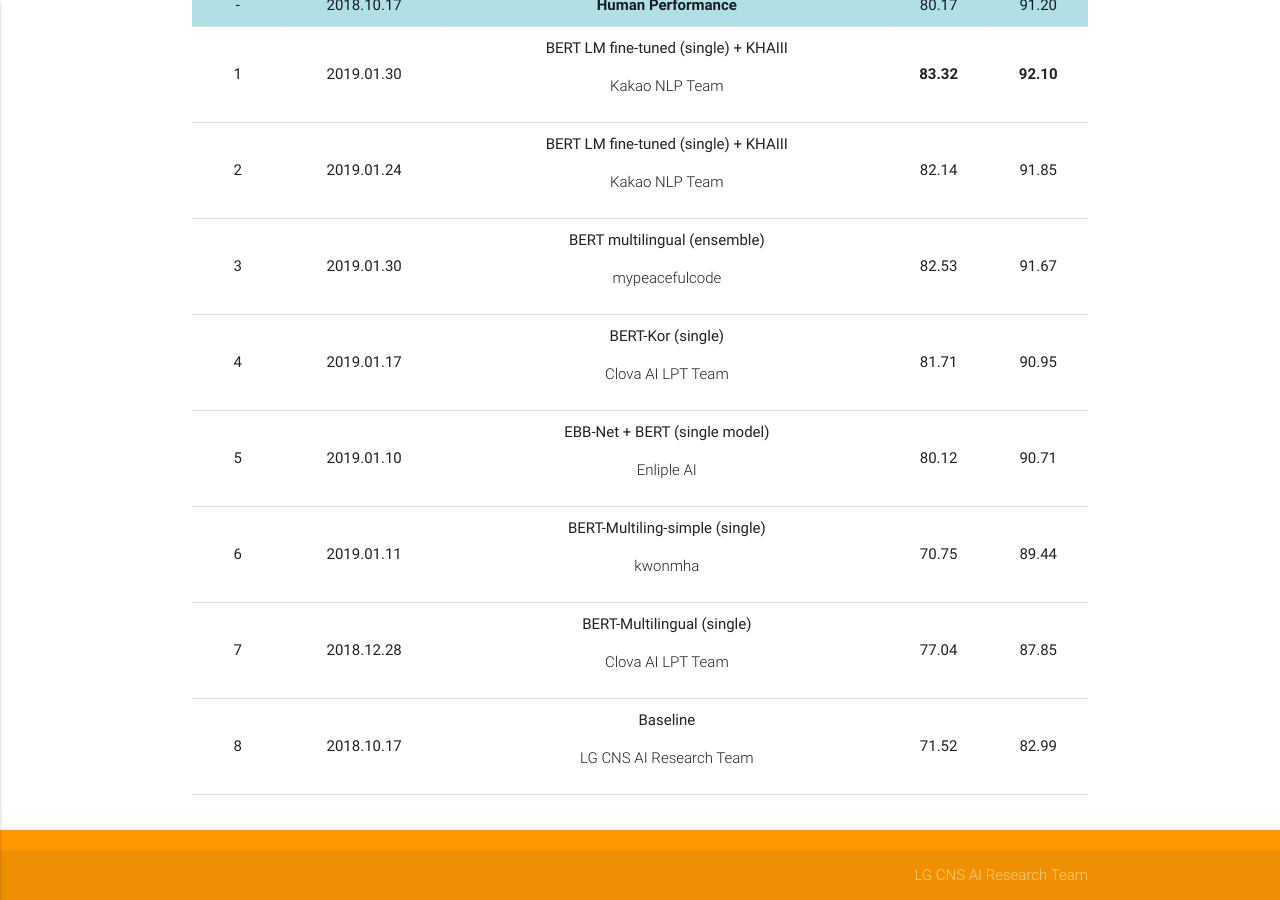
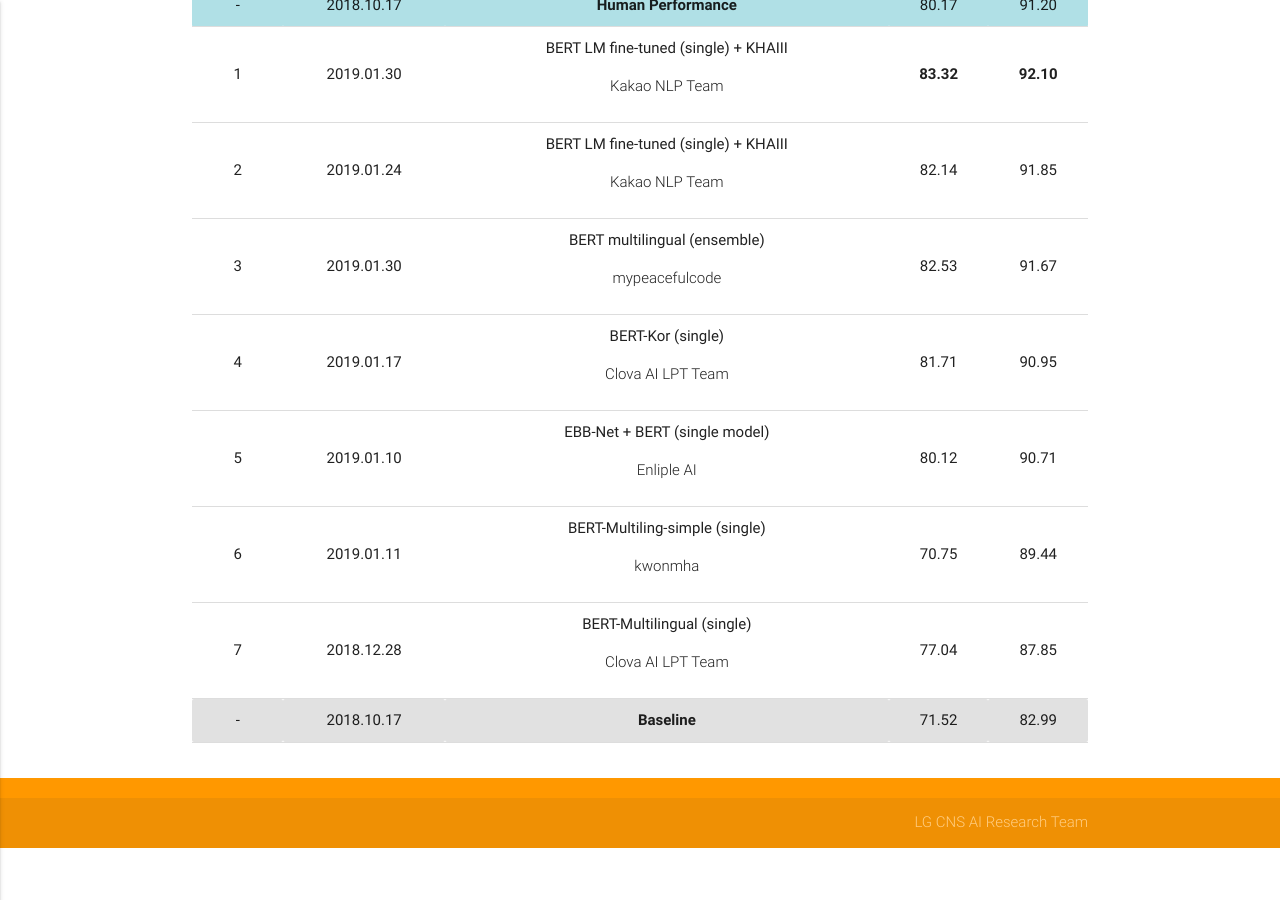
Before and after one commit to korquad/korquad.github.io, a Jekyll site: the page built from category/index_english.html, in a window 1280 px wide and 900 px high, scrolled down 1815 px. Built offline with Jekyll 4.4.1, drawn with Linux system fonts in a browser that asks for light colours; after the commit the page ends 2663 px from its top, so only the background shows below that.

Commit message:
19/02/11 baseline modified (LHJ)

```diff
--- a/category/index_english.html
+++ b/category/index_english.html
@@ -268,13 +268,14 @@
                       <td>77.04</td>
                       <td>87.85</td>
                     </tr>
-                      <td>8</td>
-                      <td>2018.10.17</td>
-                      <td>
-                        Baseline<p class="light">LG CNS AI Research Team</p>
+                    <tr>
+                      <td bgcolor="#E1E1E1">-</td>
+                      <td bgcolor="#E1E1E1">2018.10.17</td>
+                      <td bgcolor="#E1E1E1">
+                        <b>Baseline</b>
                       </td>
-                      <td>71.52</td>
-                      <td>82.99</td>
+                      <td bgcolor="#E1E1E1">71.52</td>
+                      <td bgcolor="#E1E1E1">82.99</td>
                     </tr>
                   </tbody>
                 </table>
```
Also changed, not shown: _layouts/home.html (+7 -6 lines).
